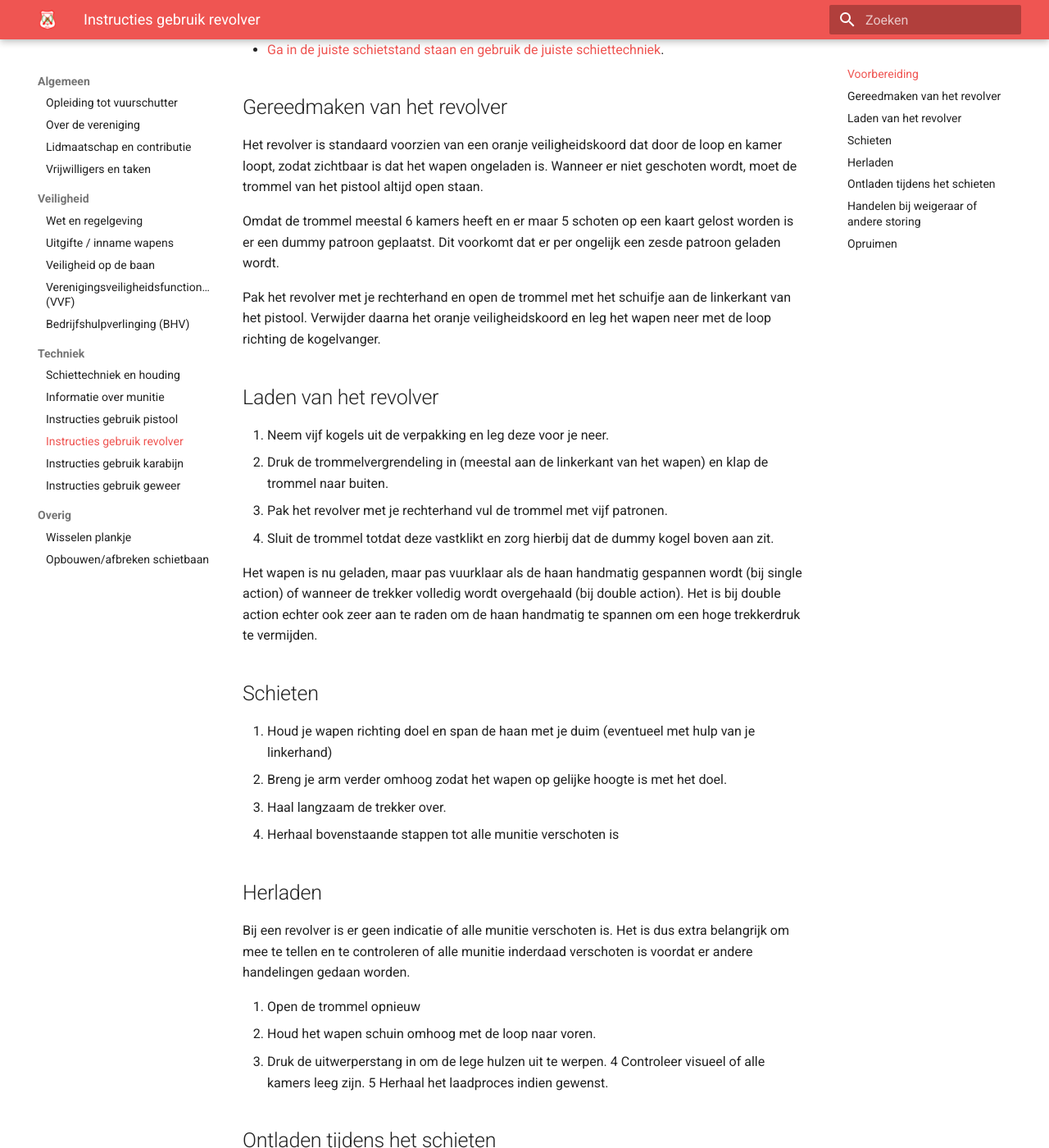
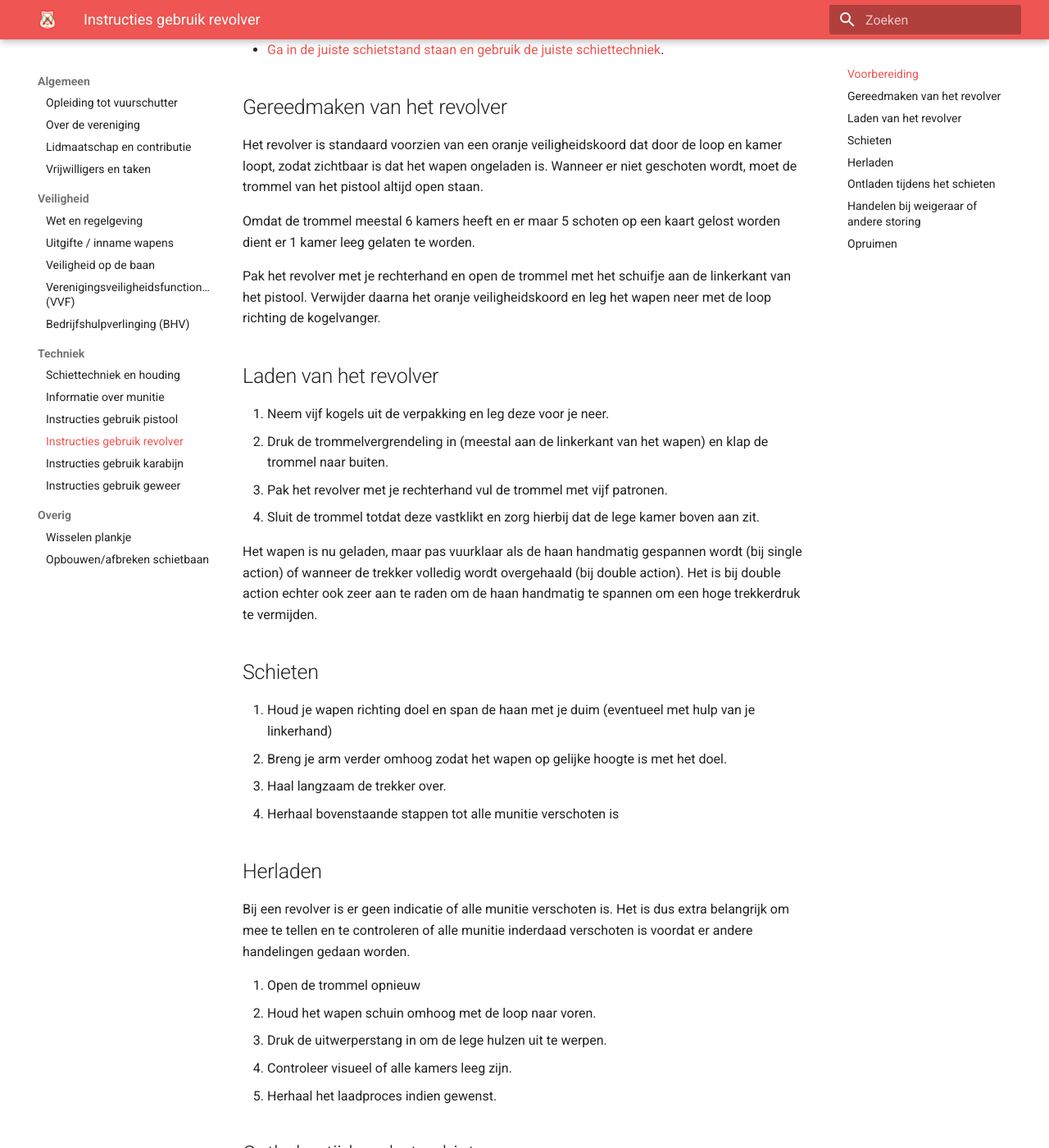
Before and after one commit to svwezep/kennisbank, an MkDocs documentation site: the page built from docs/techniek/instructie-revolver.md, in a window 1280 px wide and 1400 px high, scrolled down 489 px. Shown: the whole window at 82% size. Built offline with MkDocs 1.6.1 and Material for MkDocs 9.7.7, drawn with Linux system fonts in a browser that asks for light colours; comment, search, counter and statistics services are not loaded.

Commit message:
revolver

```diff
--- a/docs/techniek/instructie-revolver.md
+++ b/docs/techniek/instructie-revolver.md
@@ -13,7 +13,7 @@ Een revolver is een handvuurwapen dat met één hand bediend kan worden. In tege
 
 Het revolver is standaard voorzien van een oranje veiligheidskoord dat door de loop en kamer loopt, zodat zichtbaar is dat het wapen ongeladen is. Wanneer er niet geschoten wordt, moet de trommel van het pistool altijd open staan.
 
-Omdat de trommel meestal 6 kamers heeft en er maar 5 schoten op een kaart gelost worden is er een dummy patroon geplaatst. Dit voorkomt dat er per ongelijk een zesde patroon geladen wordt.
+Omdat de trommel meestal 6 kamers heeft en er maar 5 schoten op een kaart gelost worden dient er 1 kamer leeg gelaten te worden.
 
 Pak het revolver met je rechterhand en open de trommel met het schuifje aan de linkerkant van het pistool. Verwijder daarna het oranje veiligheidskoord en leg het wapen neer met de loop richting de kogelvanger.
 
@@ -22,7 +22,7 @@ Pak het revolver met je rechterhand en open de trommel met het schuifje aan de l
 1. Neem vijf kogels uit de verpakking en leg deze voor je neer.
 2. Druk de trommelvergrendeling in (meestal aan de linkerkant van het wapen) en klap de trommel naar buiten.
 3. Pak het revolver met je rechterhand vul de trommel met vijf patronen.
-3. Sluit de trommel totdat deze vastklikt en zorg hierbij dat de dummy kogel boven aan zit.
+4. Sluit de trommel totdat deze vastklikt en zorg hierbij dat de lege kamer boven aan zit.
 
 Het wapen is nu geladen, maar pas vuurklaar als de haan handmatig gespannen wordt (bij single action) of wanneer de trekker volledig wordt overgehaald (bij double action). Het is bij double action echter ook zeer aan te raden om de haan handmatig te spannen om een hoge trekkerdruk te vermijden.
 
@@ -40,8 +40,8 @@ Bij een revolver is er geen indicatie of alle munitie verschoten is. Het is dus
 1. Open de trommel opnieuw
 2. Houd het wapen schuin omhoog met de loop naar voren.
 3. Druk de uitwerperstang in om de lege hulzen uit te werpen.
-4 Controleer visueel of alle kamers leeg zijn.
-5 Herhaal het laadproces indien gewenst.
+4. Controleer visueel of alle kamers leeg zijn.
+5. Herhaal het laadproces indien gewenst.
 
 ## Ontladen tijdens het schieten
 
@@ -59,7 +59,6 @@ Een weigeraar is een situatie waarin het pistool niet afgaat nadat de trekker is
 4. Sluit de trommel in de juiste positie. De meeste revolvers zijn **linksdraaiend** en bij het spannen van de haan zal de trommel één positie naar **links** draaien en zal bij het vuren dus het patroon **rechts** van het patroon dat eerst bovenaan zat verschoten worden.
 5. Probeer opnieuw te schieten.
 
-
 **Bij niet op te lossen storing, overleg met VVF’er. Houd je wapen hierbij ALTIJD richting doel en verlaat NOOIT je schietpunt met een geladen wapen.**
 
 ## Opruimen
```
